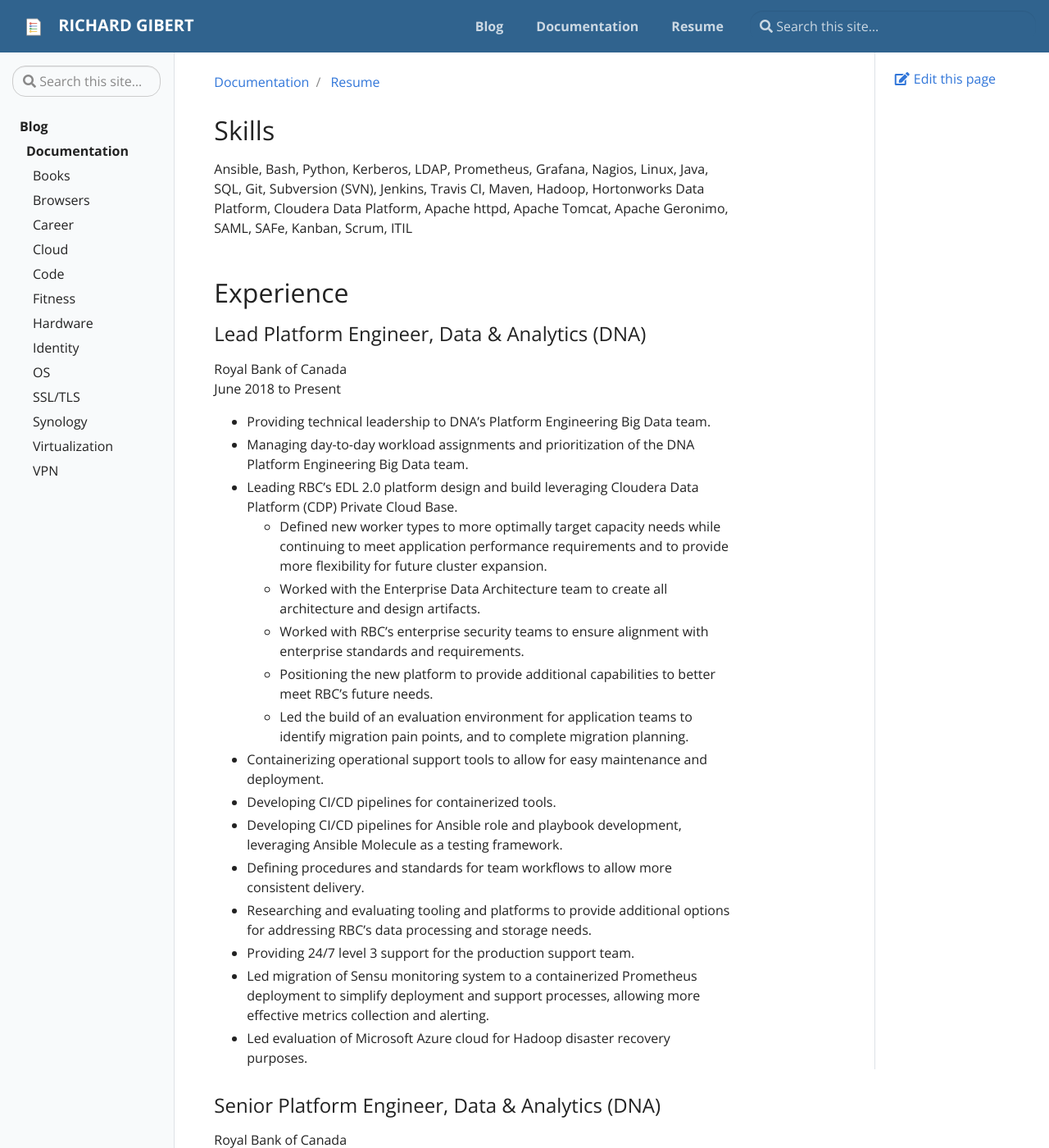
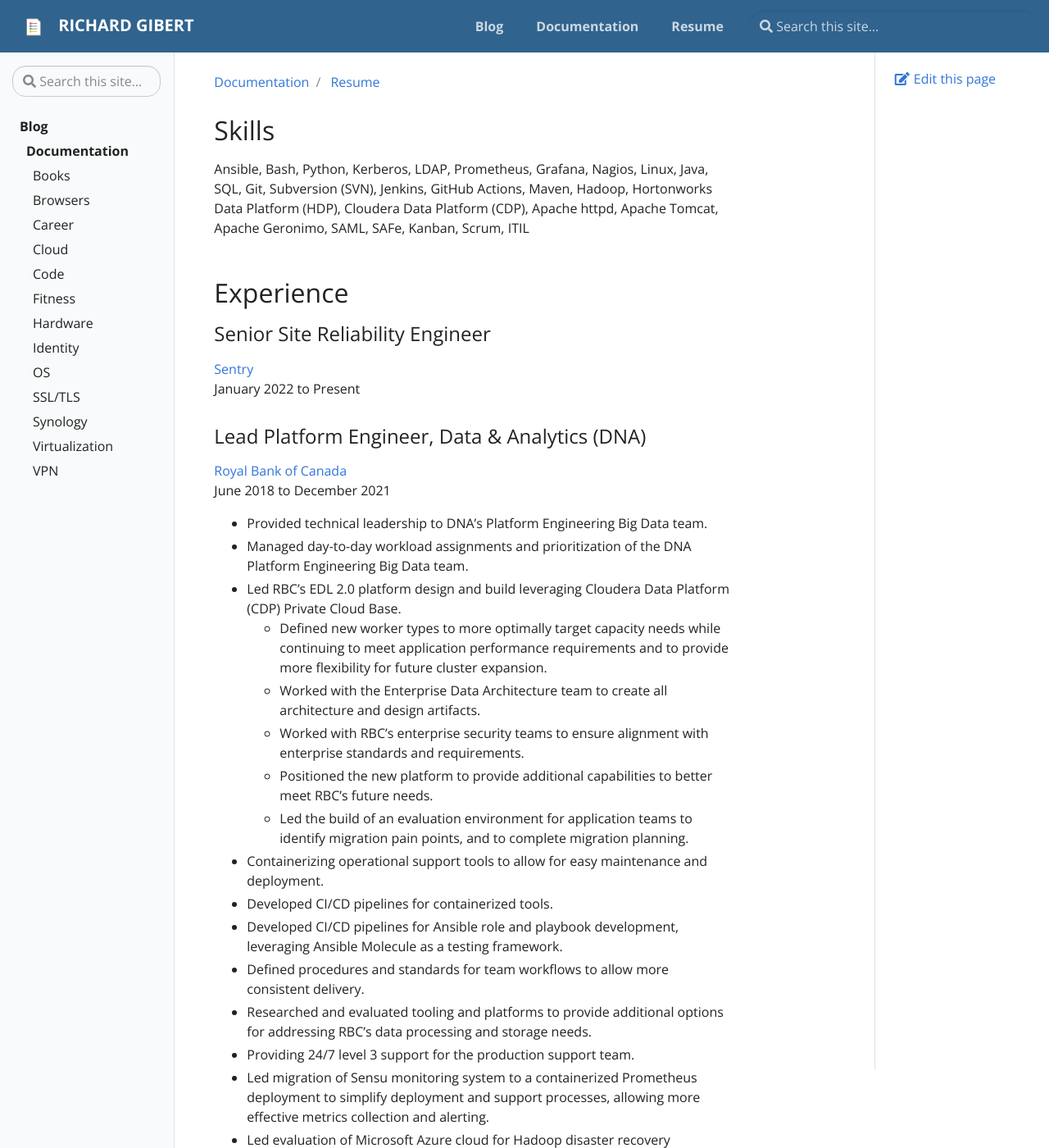
Before and after one commit to rgibert/rgibert.github.io, a Jekyll site: the page built from _docs/resume.md, in a window 1280 px wide and 1400 px high. Shown: the whole window at 82% size. Built offline with Jekyll 4.4.1, drawn with Linux system fonts in a browser that asks for light colours; some of the changed text lies outside the part shown.

```diff
--- a/_docs/resume.md
+++ b/_docs/resume.md
@@ -4,32 +4,36 @@
 
 ## Skills
 
-Ansible, Bash, Python, Kerberos, LDAP, Prometheus, Grafana, Nagios, Linux, Java, SQL, Git, Subversion (SVN), Jenkins, Travis CI, Maven, Hadoop, Hortonworks Data Platform, Cloudera Data Platform, Apache httpd, Apache Tomcat, Apache Geronimo, SAML, SAFe, Kanban, Scrum, ITIL
+Ansible, Bash, Python, Kerberos, LDAP, Prometheus, Grafana, Nagios, Linux, Java, SQL, Git, Subversion (SVN), Jenkins, GitHub Actions, Maven, Hadoop, Hortonworks Data Platform (HDP), Cloudera Data Platform (CDP), Apache httpd, Apache Tomcat, Apache Geronimo, SAML, SAFe, Kanban, Scrum, ITIL
 
 ## Experience
 
+### Senior Site Reliability Engineer
+[Sentry](https://www.sentry.io/)
+January 2022 to Present
+
 ### Lead Platform Engineer, Data & Analytics (DNA)
-Royal Bank of Canada
-June 2018 to Present
- - Providing technical leadership to DNA’s Platform Engineering Big Data team.
- - Managing day-to-day workload assignments and prioritization of the DNA Platform Engineering Big Data team.
- - Leading RBC's EDL 2.0 platform design and build leveraging Cloudera Data Platform (CDP) Private Cloud Base.
+[Royal Bank of Canada](https://www.rbcroyalbank.com/)
+June 2018 to December 2021
+ - Provided technical leadership to DNA’s Platform Engineering Big Data team.
+ - Managed day-to-day workload assignments and prioritization of the DNA Platform Engineering Big Data team.
+ - Led RBC's EDL 2.0 platform design and build leveraging Cloudera Data Platform (CDP) Private Cloud Base.
    - Defined new worker types to more optimally target capacity needs while continuing to meet application performance requirements and to provide more flexibility for future cluster expansion.
    - Worked with the Enterprise Data Architecture team to create all architecture and design artifacts.
    - Worked with RBC's enterprise security teams to ensure alignment with enterprise standards and requirements.
-   - Positioning the new platform to provide additional capabilities to better meet RBC's future needs.
+   - Positioned the new platform to provide additional capabilities to better meet RBC's future needs.
    - Led the build of an evaluation environment for application teams to identify migration pain points, and to complete migration planning.
  - Containerizing operational support tools to allow for easy maintenance and deployment.
- - Developing CI/CD pipelines for containerized tools.
- - Developing CI/CD pipelines for Ansible role and playbook development, leveraging Ansible Molecule as a testing framework.
- - Defining procedures and standards for team workflows to allow more consistent delivery.
- - Researching and evaluating tooling and platforms to provide additional options for addressing RBC's data processing and storage needs.
+ - Developed CI/CD pipelines for containerized tools.
+ - Developed CI/CD pipelines for Ansible role and playbook development, leveraging Ansible Molecule as a testing framework.
+ - Defined procedures and standards for team workflows to allow more consistent delivery.
+ - Researched and evaluated tooling and platforms to provide additional options for addressing RBC's data processing and storage needs.
  - Providing 24/7 level 3 support for the production support team.
  - Led migration of Sensu monitoring system to a containerized Prometheus deployment to simplify deployment and support processes, allowing more effective metrics collection and alerting.
  - Led evaluation of Microsoft Azure cloud for Hadoop disaster recovery purposes.
 
 ### Senior Platform Engineer, Data & Analytics (DNA)
-Royal Bank of Canada
+[Royal Bank of Canada](https://www.rbcroyalbank.com/)
 January 2016 to June 2018
  - Designed and built RBC’s new enterprise multi-tenant Hadoop (Hortonworks Data Platform - HDP) clusters with roughly 400 worker nodes in production.
  - Develop and manage internal monitoring and system management tools.
@@ -48,7 +52,7 @@
  - Provided 24/7 level 3 support for the production support team.
 
 ### Implementation Analyst IV, Delivery and Support Services
-Symcor
+[Symcor](https://www.symcor.com/)
 July 2012 to January 2016
  - Provided expertise to projects for implementing middleware systems across all development, test, and production systems, working with developers, testers, project managers, and internal and external clients.
  - Sought after by project managers for ability to solve hard problems and explain technical details in plain language.
@@ -66,11 +70,11 @@
  - Provide 24/7 support for middleware systems including WebSphere MQ, Apache httpd, Apache Tomcat, Apache Geronimo, WebSphere AS and IBM Sterling Connect:Direct.
 
 ### Implementation Analyst III, Delivery and Support Services
-Symcor
+[Symcor](https://www.symcor.com/)
 September 2009 to March 2012
 
 ### Implementation Analyst II, Delivery and Support Services
-Symcor
+[Symcor](https://www.symcor.com/)
 July 2008 to September 2009
 
 ### Interactive Media Developer
@@ -79,7 +83,7 @@
   - Developed Mississauga community web sites using ASP.Net, PHP, JavaScript and MySQL.
 
 ### Automation Specialist
-Metroland Media Group
+[Metroland Media Group](https://metroland.com/)
 March 2006 to April 2008
   - Developed and maintained workflows and scripts for the MKS Integrity based C-198 compliance ticket system
   - Developed applications and scripts to simplify maintenance of Active Directory user accounts, desktop systems, and server systems
```
Also changed, not shown: other parts of _docs/resume.md (+2 -2 lines), _docs/career.md (+1 -1 lines), _docs/os.md (+11 -0 lines).
